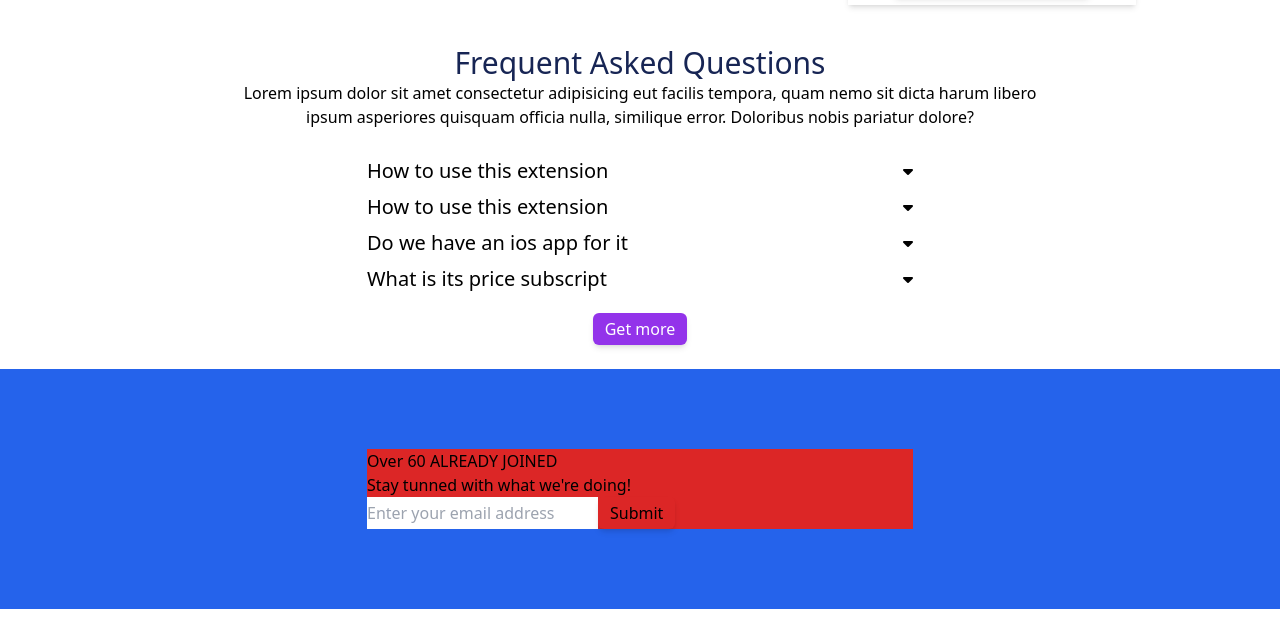
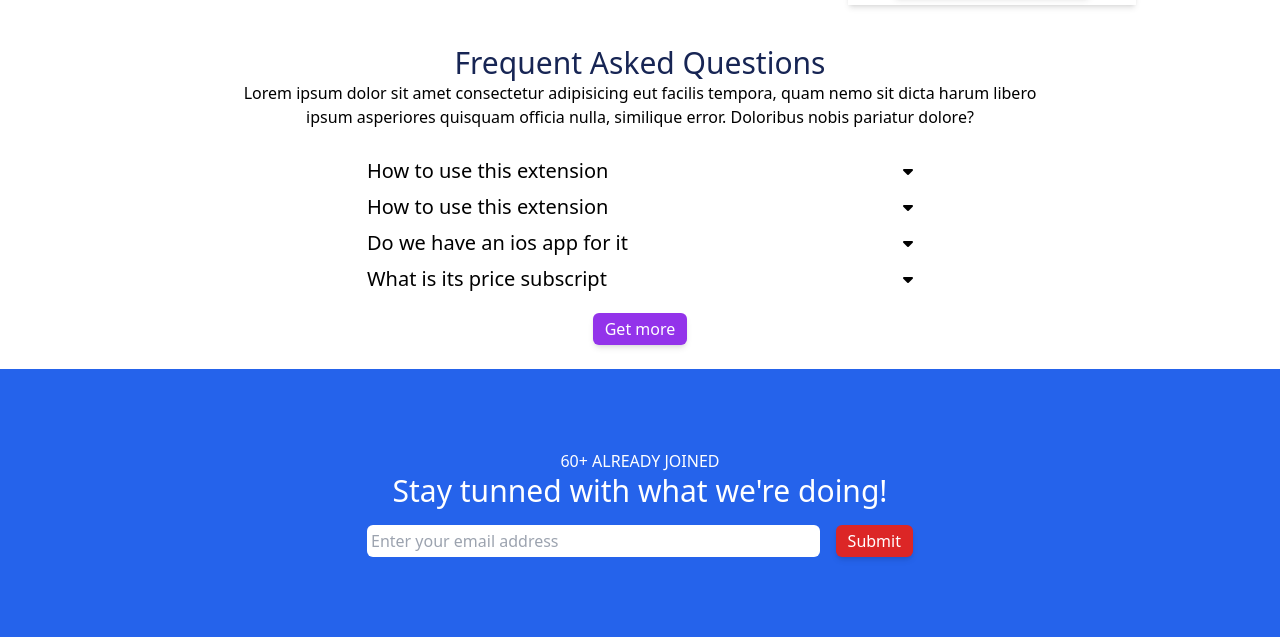
Before and after one commit to MfgIsiaka/Bookmark-website-tailwind, a website: page public/index.html in a window 1280 px wide. Shown: the part 2704-3341 px from the top of the page. Before the commit the page ends 3313 px from the top, so only its background shows below. Drawn offline with Linux system fonts and the light colour scheme.

Commit message:
Added contuct us section

```diff
--- a/public/index.html
+++ b/public/index.html
@@ -172,17 +172,18 @@
   </section>
 
   <!-- Contact Us -->
-   <section class="bg-blue-600 py-20">
+   <section class="bg-blue-600 py-20 text-white">
        <div class="container">
-          <div class="sm:w-1/2 bg-red-600 mx-auto">
-            <p>Over 60 ALREADY JOINED</p>
-            <h1>Stay tunned with what we're doing!</h1>
-            <div class="flex">
-                <input type="text" placeholder="Enter your email address">
-                <button class="btn">Submit</button>
+          <div class="sm:w-1/2 mx-auto">
+            <p class="text-center">60+ ALREADY JOINED</p>
+            <h1 class="text-3xl text-center">Stay tunned with what we're doing!</h1>
+            <div class="flex flex-col sm:flex-row  gap-4 mt-4">
+                <input type="text" placeholder="Enter your email address" class="flex-1 rounded-md text-black py-1 focus:outline-none px-1">
+                <button class="btn bg-red-600 py-10 hover:bg-white hover:">Submit</button>
             </div>
           </div>
        </div>
    </section>
+
 </body>
 </html>
```
Also changed, not shown: public/output.styles.css.
